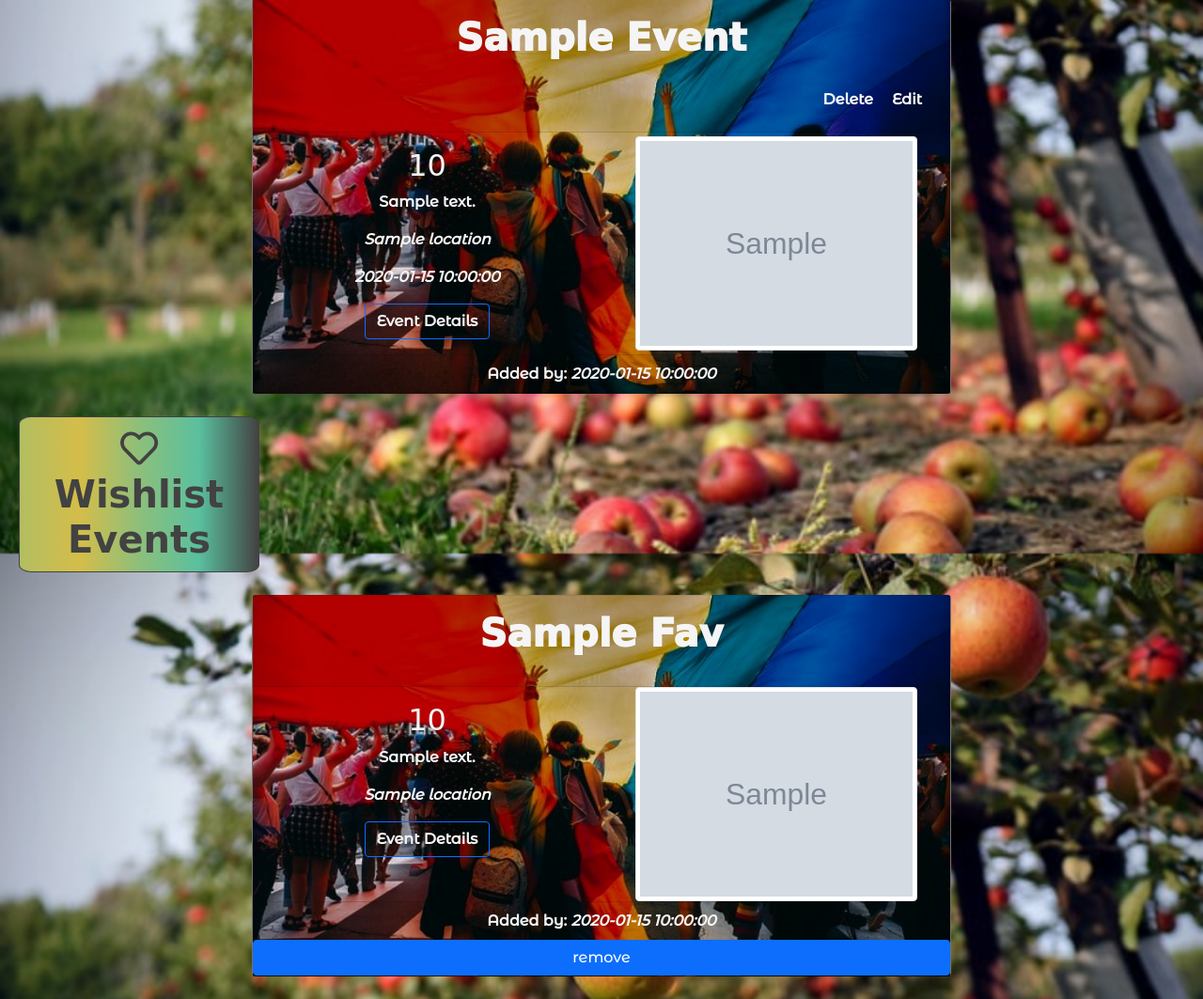
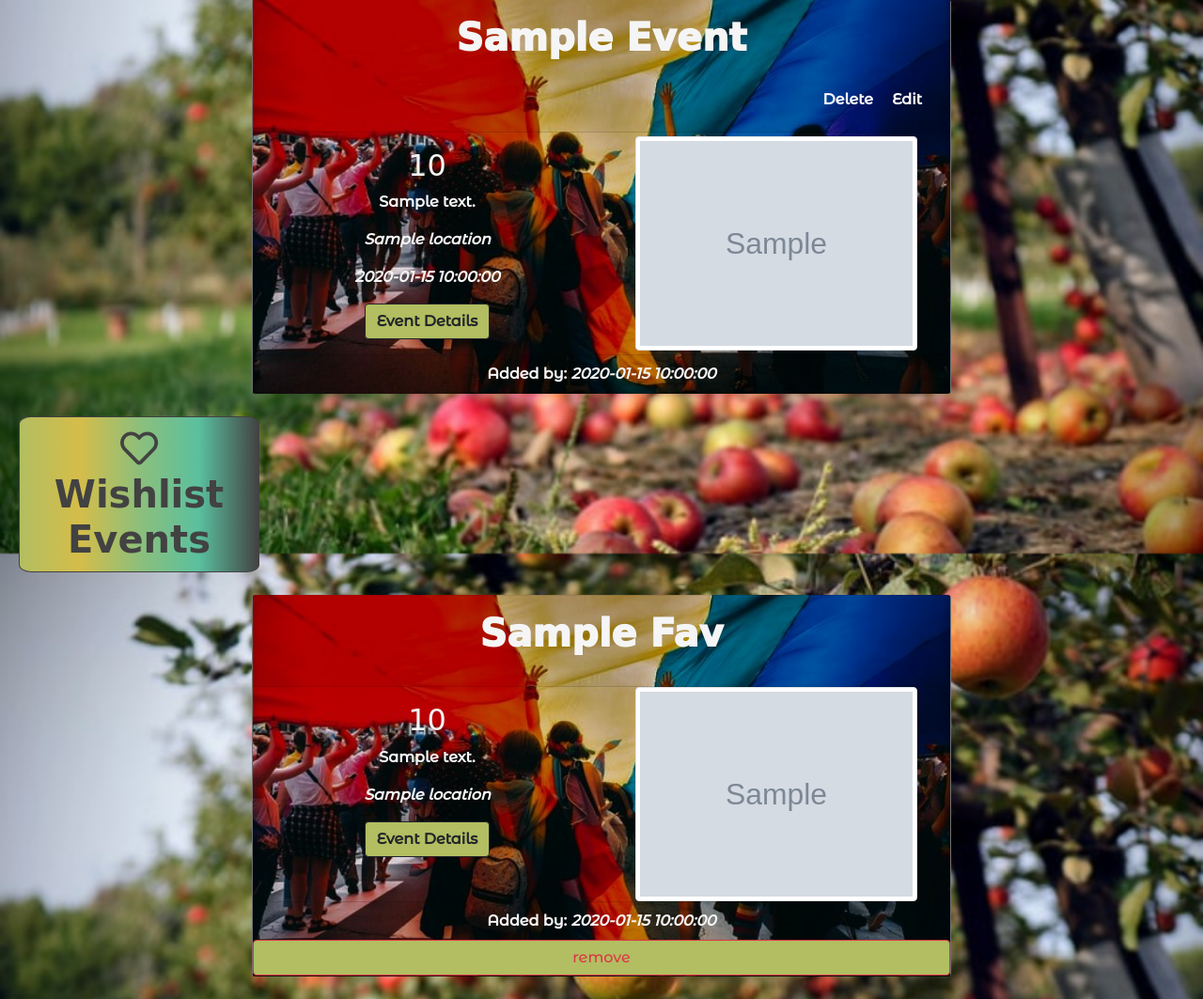
Before and after one commit to BXS-Archipelago/MadeWithPride, a Flask app: template templates/profile.html in a window 1280 px wide. Shown: the part 265-1328 px from the top of the page at 94% size. Run offline with Flask 2, Linux system fonts and the light colour scheme; the template is opened without the code that fills it: most values are stand-ins (such as "Sample title", 1, 10 or a date in 2020); grey boxes marked "Sample" are stand-in pictures; some libraries are stand-ins or nearby versions; some web fonts are replaced.

Commit message:
changed styling in buttons in profile.html to unify with style of events.html

```diff
--- a/templates/profile.html
+++ b/templates/profile.html
@@ -35,7 +35,7 @@
                 <p class="card-text location fst-italic">
                     {{ event.date }}
                 </p>
-                <a href="/view_event/{{ event._id }}" class="btn btn-outline-primary fw-bold font-white">Event Details</a>
+                <a href="/view_event/{{ event._id }}" class="btn btn-outline-dark fw-bold view-btn">Event Details</a>
                 </p>
             </div>
 
@@ -79,7 +79,7 @@
                     {{ fav.location}}
                 </p>
                 <p>
-                    <a href="#" class="btn btn-outline-primary fw-bold font-white">Event Details</a>
+                    <a href="#" class="btn btn-outline-dark fw-bold view-btn">Event Details</a>
                 </p>
             </div>
 
@@ -90,7 +90,7 @@
         <div class="card-footer footer-text">
             Added by: <span class="fst-italic text-capitalize">{{ fav.created_by }}</span>
         </div>
-        <a class="btn btn-primary" href="{{ url_for('remove_favourite', event_id=fav._id) }}" role="button">remove</a>
+        <a class="btn btn-outline-danger view-btn" href="{{ url_for('remove_favourite', event_id=fav._id) }}" role="button">remove</a>
     </div>
     {% endfor %}
 </article>
```
